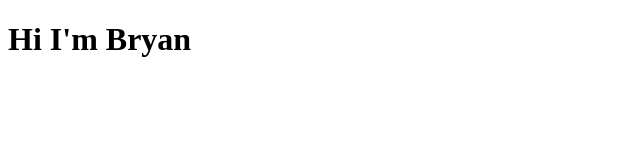
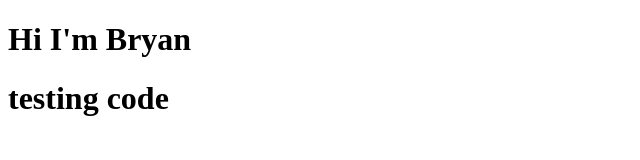
Before and after one commit to Hey-Im-Bryan/testingkit, a plain HTML site: page index.html in a window 1280 px wide. Shown: the whole page, without its empty margins (0-640 px from the left). Drawn offline with Linux system fonts and the light colour scheme.

Commit message:
3rd commit

```diff
--- a/index.html
+++ b/index.html
@@ -8,5 +8,6 @@
 </head>
 <body>
     <h1>Hi I'm Bryan</h1>
+    <h1>testing code</h1>
 </body>
 </html>
```
